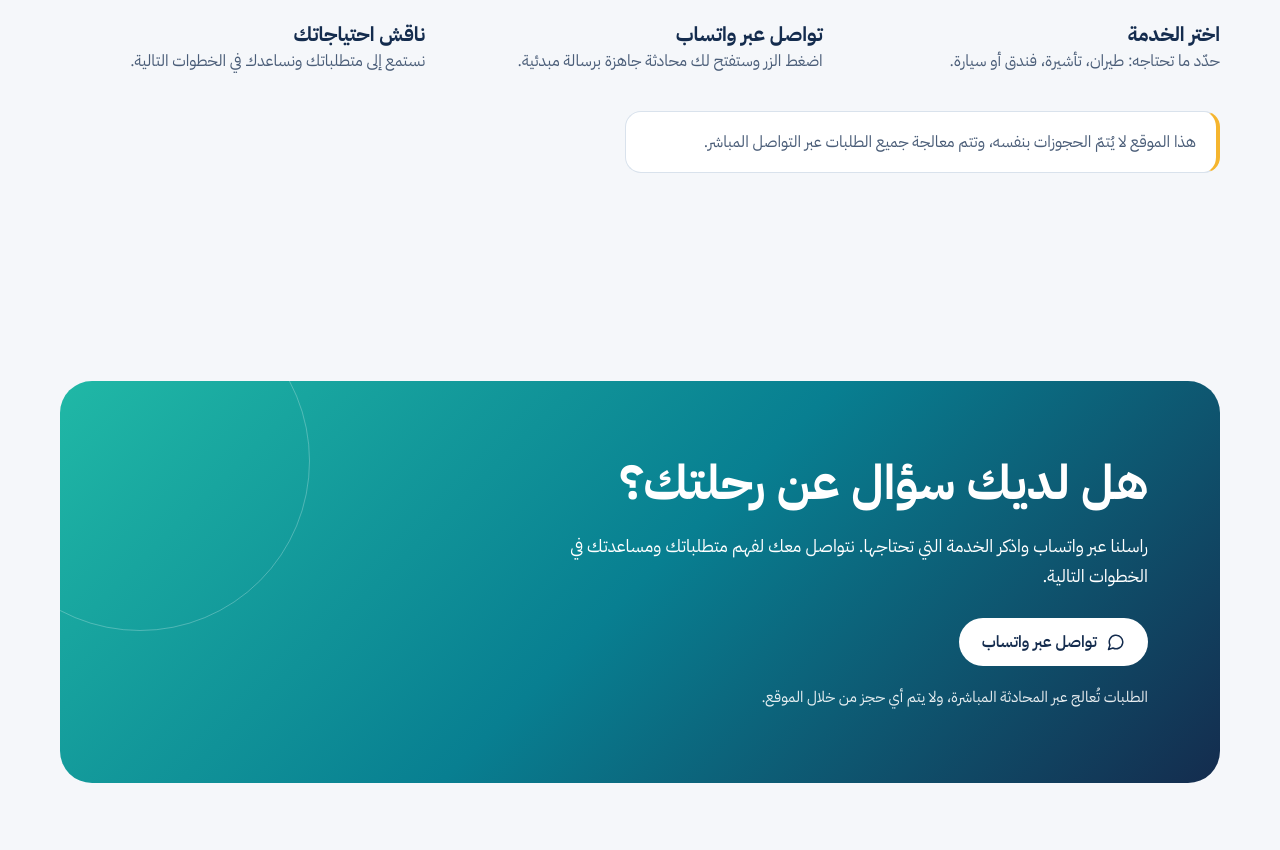
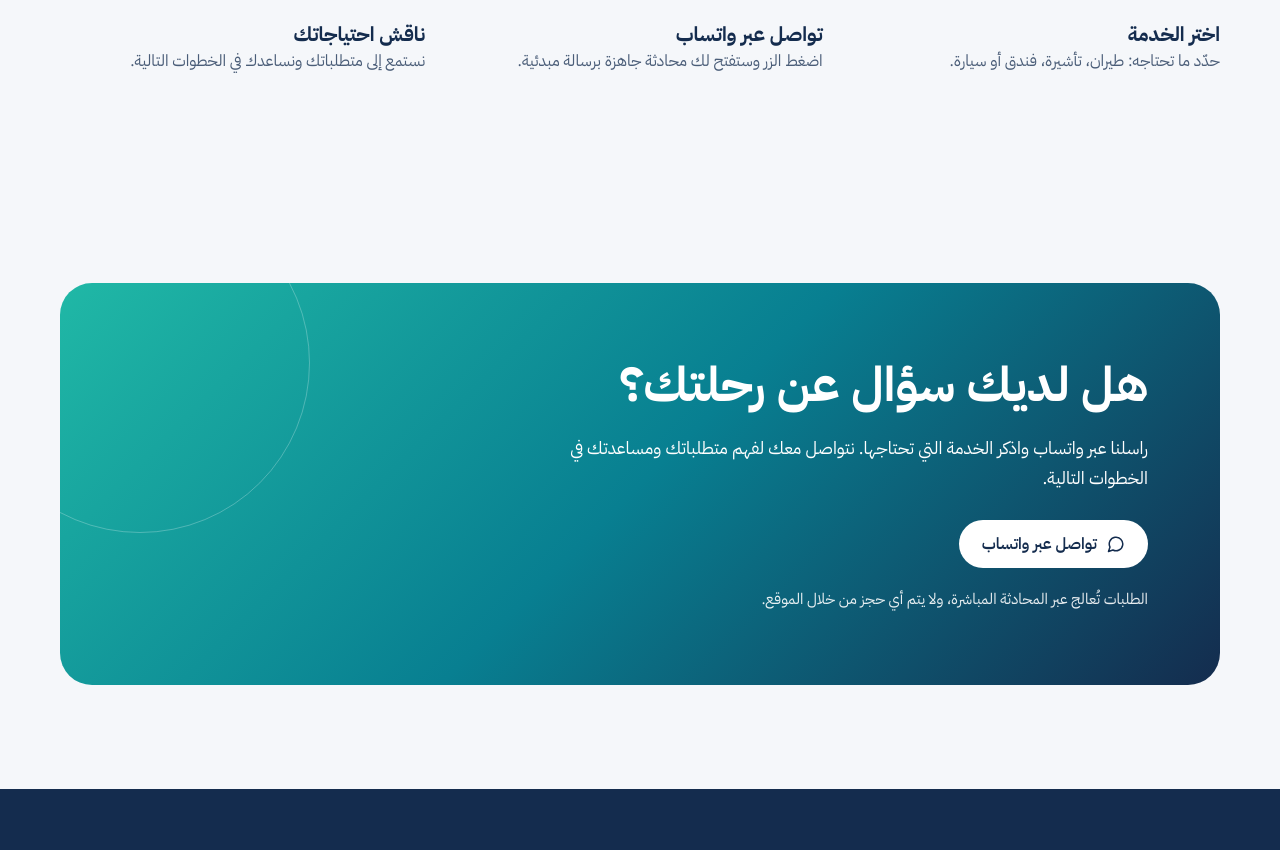
Before and after one commit to khwy1d/Maak, a React (Vite) app: page / in a window 1280 px wide. Shown: the part 2816-3666 px from the top of the page. Built offline with nearby package versions, Linux system fonts and the light colour scheme.

Commit message:
Remove booking disclaimer from How section

```diff
--- a/src/components/Sections.tsx
+++ b/src/components/Sections.tsx
@@ -33,7 +33,6 @@ export function How() {
           {t.how.steps.map((s, i) => (
             <li key={s.t}><span className="step-n" aria-hidden="true">{i + 1}</span><h3>{s.t}</h3><p>{s.d}</p></li>))}
         </ol>
-        <p className="note">{t.how.note}</p>
       </div>
     </section>
   );
```
